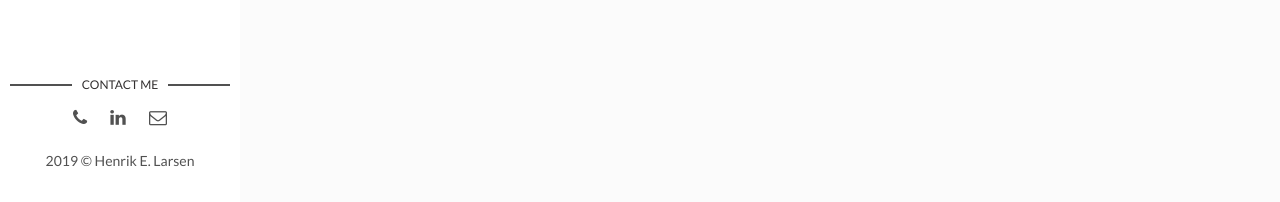
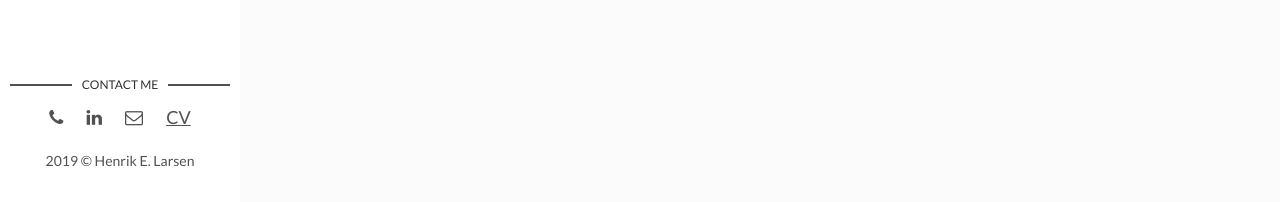
Before and after one commit to olekenneth/emla, a Jekyll site: the page built from index.html, in a window 1280 px wide. Shown: the part 695-897 px from the top of the page. Built offline with Jekyll 4.4.1, drawn with Linux system fonts in a browser that asks for light colours; the list of posts is cut into pages by our own code.

Commit message:
Add CV link

```diff
--- a/_layouts/main.html
+++ b/_layouts/main.html
@@ -34,6 +34,7 @@
         {% if site.social-email %}
           <li class="email"><a href="mailto:{{site.social-email}}"><i class="fa fa-envelope-o"></i></a></li>
         {% endif %}
+          <li><a href="/assets/henrik-e-Larsen.pdf">CV</a></li>
       </ul>
     </section> <!-- End Section Contact -->
     <div class="copyright">
```
